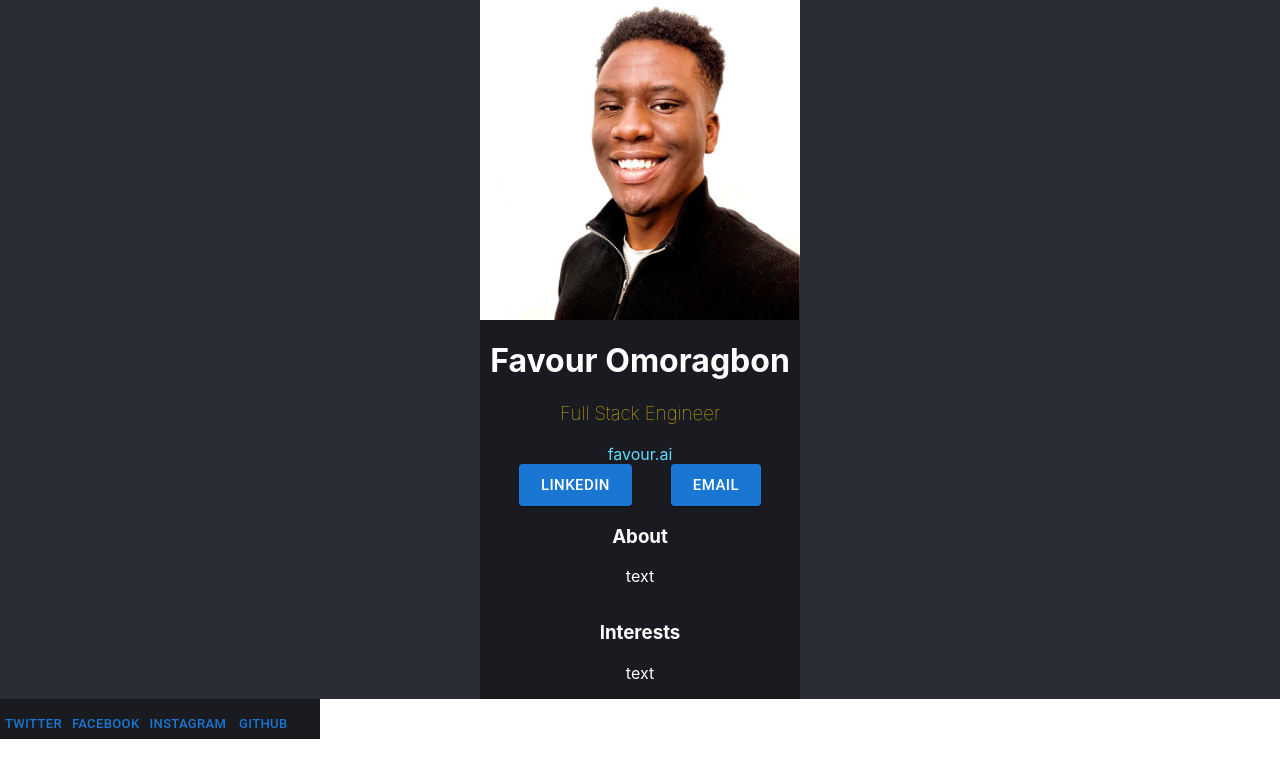
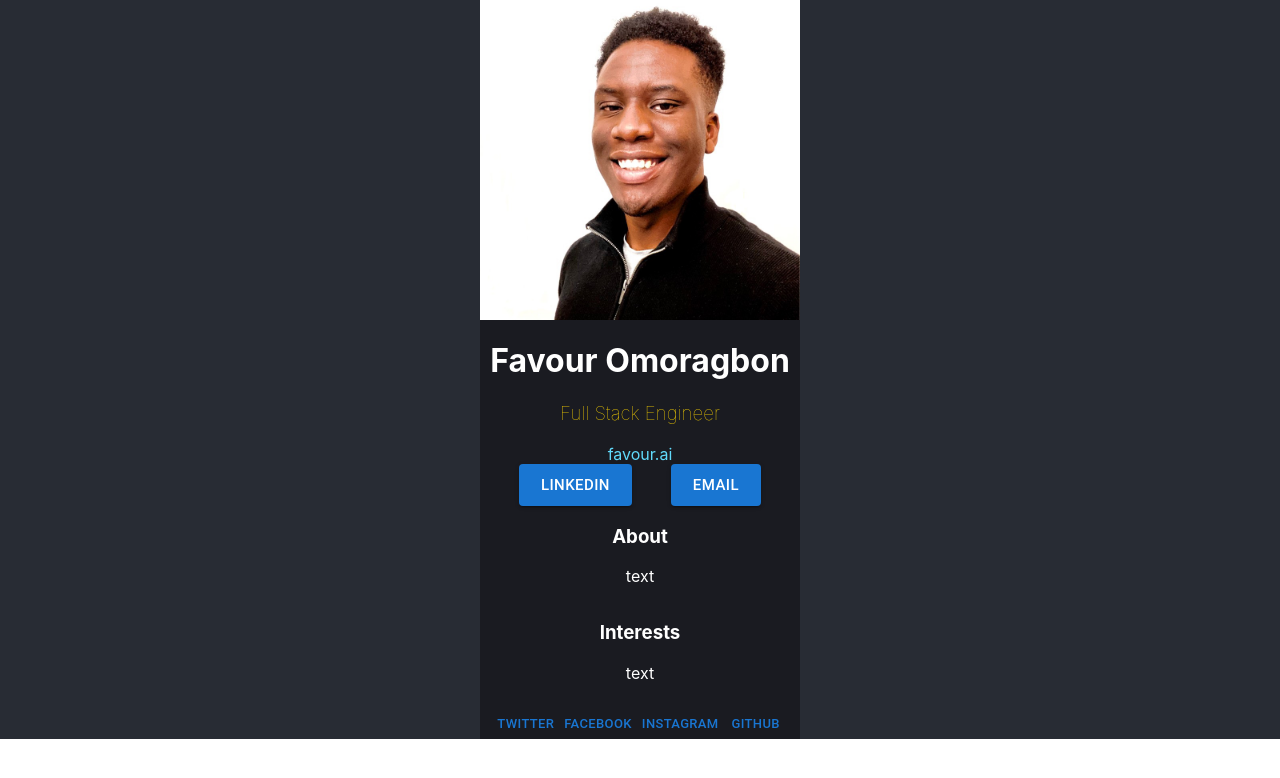
Before and after one commit to FavourEEZ/ReactPlayground, a React (Create React App) app in the folder digital-photocard/: page / in a window 1280 px wide. Shown: the top 778 px of the page. Built offline with nearby package versions, Linux system fonts and the light colour scheme.

Commit message:
Fix footer spacing issue

```diff
--- a/digital-photocard/src/components/footer.js
+++ b/digital-photocard/src/components/footer.js
@@ -3,11 +3,13 @@ import Button from '@mui/material/Button';
 
 export default function Footer(){
     return (
+    <div className="App">
        <div className="icon-holder div-info">
             <Button size="small">twitter</Button>
             <Button size="small">Facebook</Button>
             <Button size="small">Instagram</Button>
             <Button size="small">Github</Button>
        </div>
+    </div>
     )
 }
```
